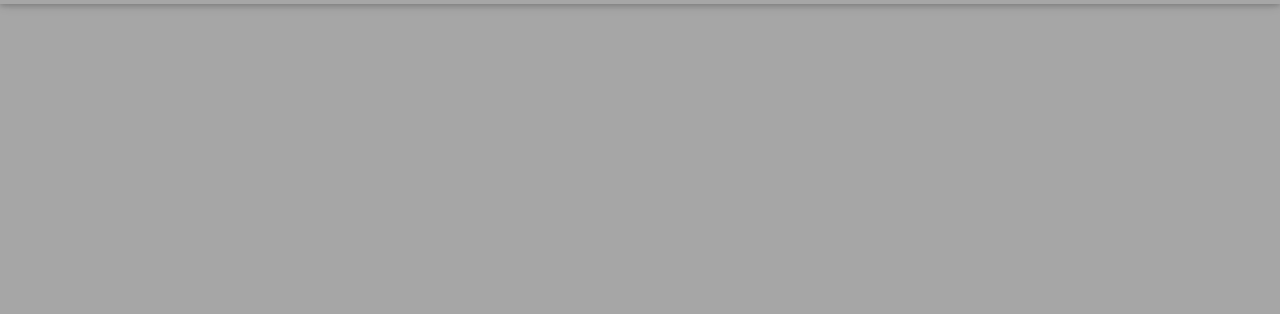
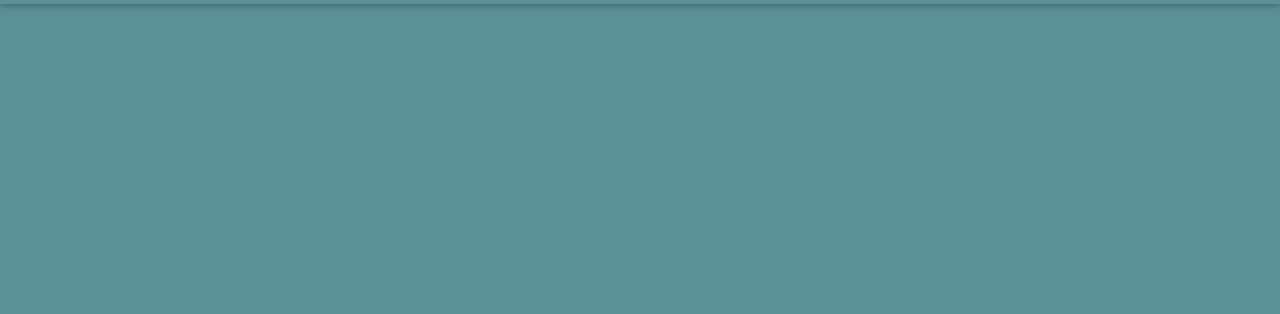
Before and after one commit to cht11/cht, a plain HTML site: page index.html in a window 1280 px wide. Shown: the part 60-374 px from the top of the page. Drawn offline with nearby package versions, Linux system fonts and the light colour scheme; a small style sheet from the web is missing.

Commit message:
Site updated: 2021-05-22 16:14:46

```diff
--- a/index.html
+++ b/index.html
@@ -142,7 +142,7 @@
 </nav>
 
     <div class="banner" id="banner" parallax=true
-         style="background: url('/zhihu_5.22.jpg') no-repeat center center;
+         style="background: url('/img/zhihu_5.22.jpg') no-repeat center center;
            background-size: cover;">
       <div class="full-bg-img">
         <div class="mask flex-center" style="background-color: rgba(0, 0, 0, 0.3)">
```
